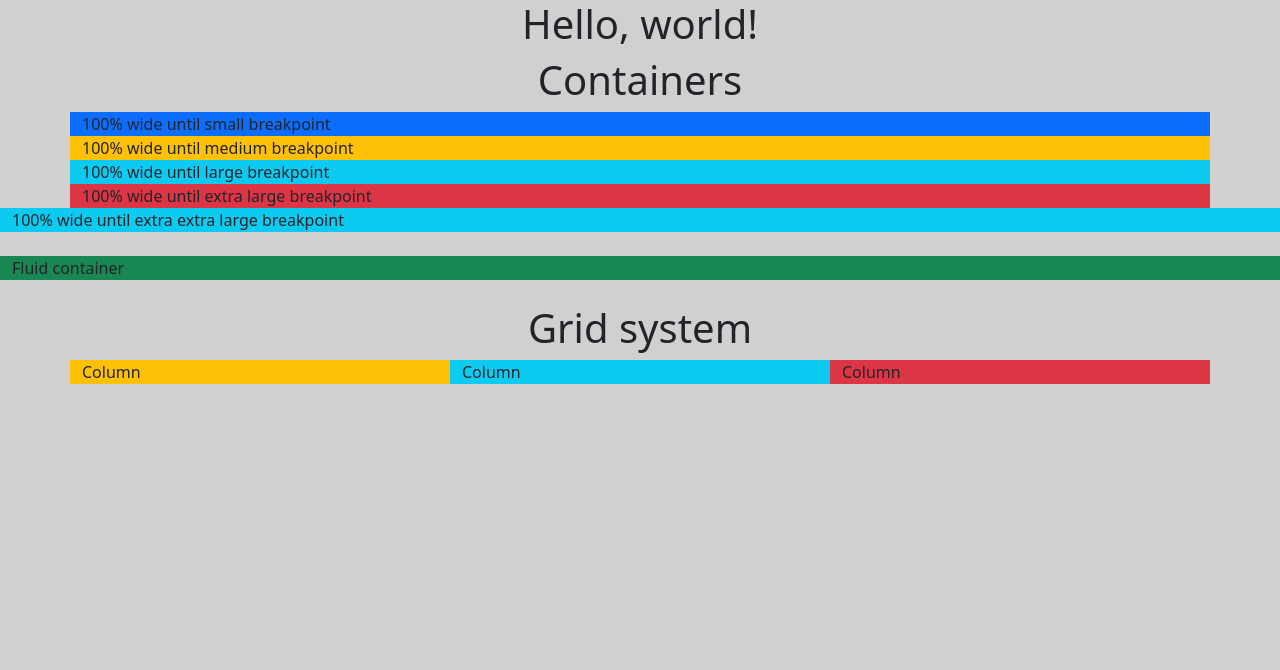
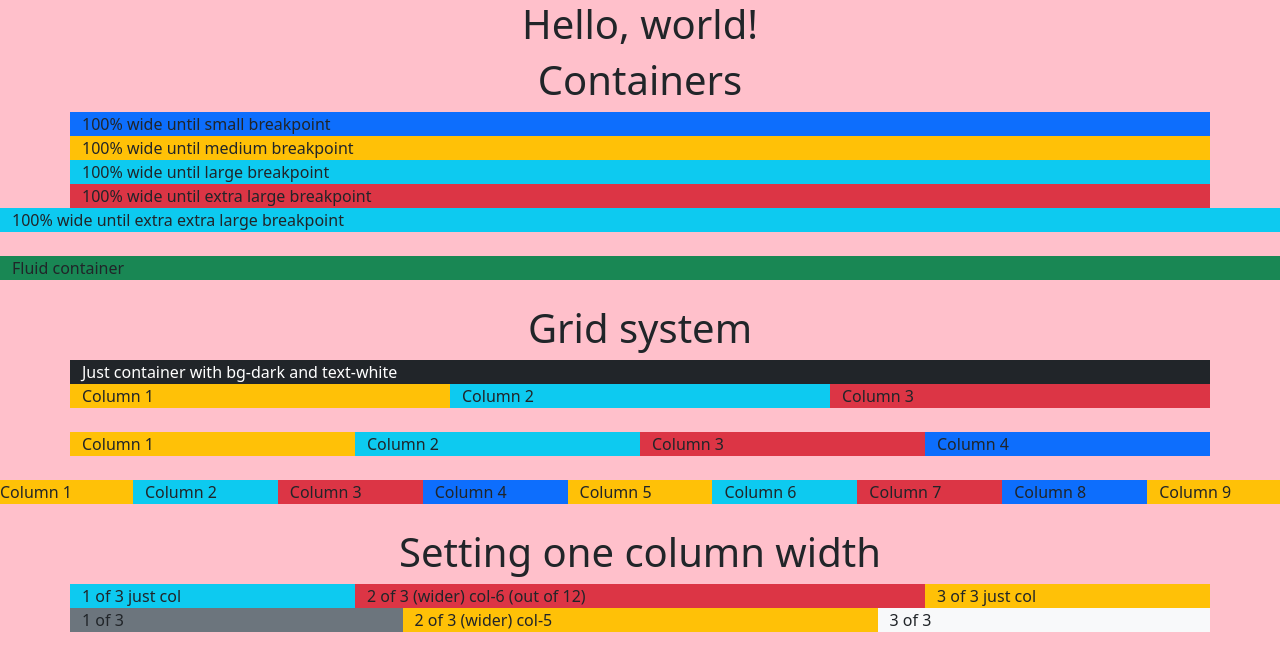
Before and after one commit to soydivision/Bootstrap-4-Examples, a plain HTML site: page index.html in a window 1280 px wide. Drawn offline with nearby package versions, Linux system fonts and the light colour scheme.

Commit message:
setting one column width

```diff
--- a/index.html
+++ b/index.html
@@ -20,7 +20,9 @@
 
 </head>
 
-<body style="background-color: #D0D0D0;">
+<!-- <body style="background-color: #D0D0D0;"> -->
+
+<body style="background-color: pink;"></body>
 <h1>Hello, world!</h1>
 <h1>Containers</h1>
 <div class="container-sm bg-primary">100% wide until small breakpoint</div>
@@ -31,30 +33,116 @@
 <br>
 <div class="container-fluid bg-success"> Fluid container </div>
 <br>
+
 <h1>Grid system</h1>
-  <div class="container bg-primary">
+
+<div class="container bg-dark text-white">Just container with bg-dark and text-white</div>
+
+<div class="container">
   <div class="row">
     <div class="col bg-warning">
-        Column
+      Column 1
     </div>
     <div class="col bg-info">
-        Column
+      Column 2
     </div>
     <div class="col bg-danger">
-        Column
+      Column 3
+    </div>
+  </div>
+</div>
+
+<br>
+
+<div class="container">
+  <div class="row">
+    <div class="col bg-warning">
+      Column 1
+    </div>
+    <div class="col bg-info">
+      Column 2
+    </div>
+    <div class="col bg-danger">
+      Column 3
+    </div>
+    <div class="col bg-primary">
+      Column 4
+    </div>
+  </div>
+</div>
+
+<br>
+
+<div class="row">
+  <div class="col bg-warning">
+    Column 1
+  </div>
+  <div class="col bg-info">
+    Column 2
+  </div>
+  <div class="col bg-danger">
+    Column 3
+  </div>
+  <div class="col bg-primary">
+    Column 4
+  </div>
+  <div class="col bg-warning">
+    Column 5
+  </div>
+  <div class="col bg-info">
+    Column 6
+  </div>
+  <div class="col bg-danger">
+    Column 7
+  </div>
+  <div class="col bg-primary">
+    Column 8
+  </div>
+  <div class="col bg-warning">
+    Column 9
+  </div>
+</div>
+
+<br>
+
+<h1>Setting one column width</h1>
+<div class="container">
+  <div class="row">
+    <div class="col bg-info">
+      1 of 3 just col
+    </div>
+    <div class="col-6 bg-danger">
+      2 of 3 (wider) col-6 (out of 12)
+    </div>
+    <div class="col bg-warning">
+      3 of 3 just col
+    </div>
+  </div>
+  <div class="row">
+    <div class="col bg-secondary">
+      1 of 3
+    </div>
+    <div class="col-5 bg-warning">
+      2 of 3 (wider) col-5
+    </div>
+    <div class="col bg-light">
+      3 of 3
     </div>
   </div>
 </div>
 
 
 
+
+
+
+
+</div>
 <script src="https://cdn.jsdelivr.net/npm/@popperjs/core@2.10.2/dist/umd/popper.min.js"
-    integrity="sha384-7+zCNj/IqJ95wo16oMtfsKbZ9ccEh31eOz1HGyDuCQ6wgnyJNSYdrPa03rtR1zdB"
-    crossorigin="anonymous"></script>
+  integrity="sha384-7+zCNj/IqJ95wo16oMtfsKbZ9ccEh31eOz1HGyDuCQ6wgnyJNSYdrPa03rtR1zdB" crossorigin="anonymous"></script>
 
 <script src="https://cdn.jsdelivr.net/npm/bootstrap@5.1.2/dist/js/bootstrap.min.js"
-    integrity="sha384-PsUw7Xwds7x08Ew3exXhqzbhuEYmA2xnwc8BuD6SEr+UmEHlX8/MCltYEodzWA4u"
-    crossorigin="anonymous"></script>
+  integrity="sha384-PsUw7Xwds7x08Ew3exXhqzbhuEYmA2xnwc8BuD6SEr+UmEHlX8/MCltYEodzWA4u" crossorigin="anonymous"></script>
 </body>
 
 </html>
```
Lines whose indentation alone changed are shown as unchanged.
